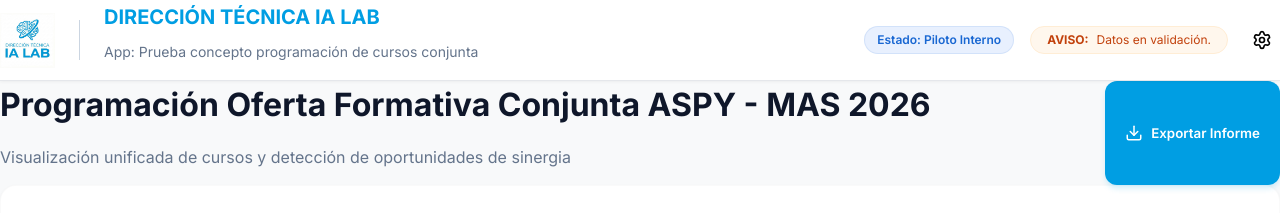
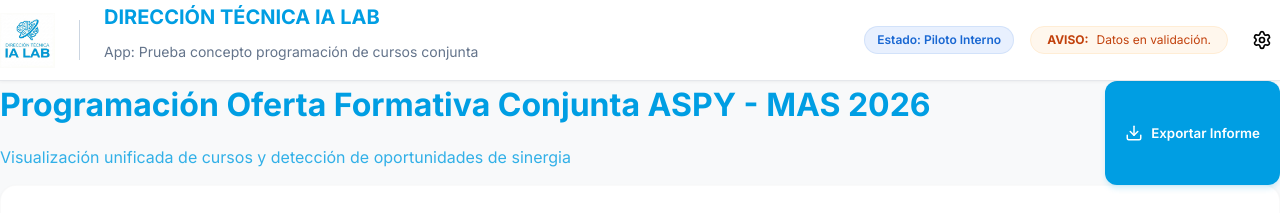
Before and after one commit to rgarciarojo76-ctrl/Direccion-Tecnica-Integracion-Formacion, a React (Vite) app: page / in a window 1280 px wide. Shown: the top 213 px of the page. Built offline with nearby package versions, Linux system fonts and the light colour scheme; no server answers.

Commit message:
style: apply aspy corporate blue to main page title and subtitle

```diff
--- a/package.json
+++ b/package.json
@@ -1,8 +1,8 @@
 {
   "name": "celestial-magnetar",
   "private": true,
-  "version": "0.7.4",
-  "buildTimestamp": "2026-02-09T21:40:00Z",
+  "version": "0.7.5",
+  "buildTimestamp": "2026-02-09T21:50:00Z",
   "type": "module",
   "scripts": {
     "dev": "vite",
--- a/src/App.jsx
+++ b/src/App.jsx
@@ -159,10 +159,10 @@ function App() {
         {/* Title Section */}
         <div className="mb-8 flex justify-between items-end">
           <div>
-            <h1 className="text-3xl font-bold text-slate-800 mb-2">
+            <h1 className="text-3xl font-bold mb-2" style={{ color: '#009ee3' }}>
               Programación Oferta Formativa Conjunta ASPY - MAS 2026
             </h1>
-            <p className="text-slate-500">
+            <p className="font-medium" style={{ color: '#009ee3', opacity: 0.8 }}>
               Visualización unificada de cursos y detección de oportunidades de sinergia
             </p>
           </div>
```
